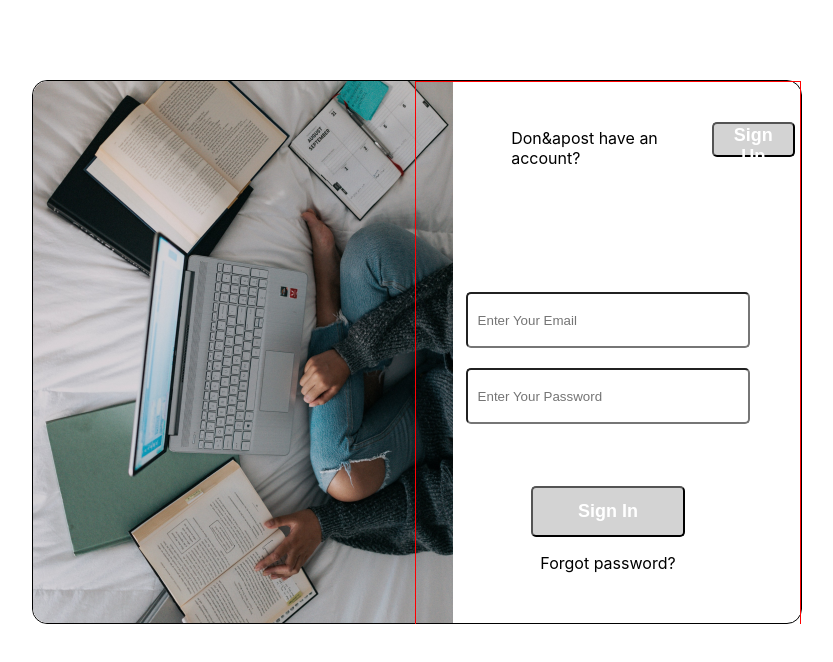
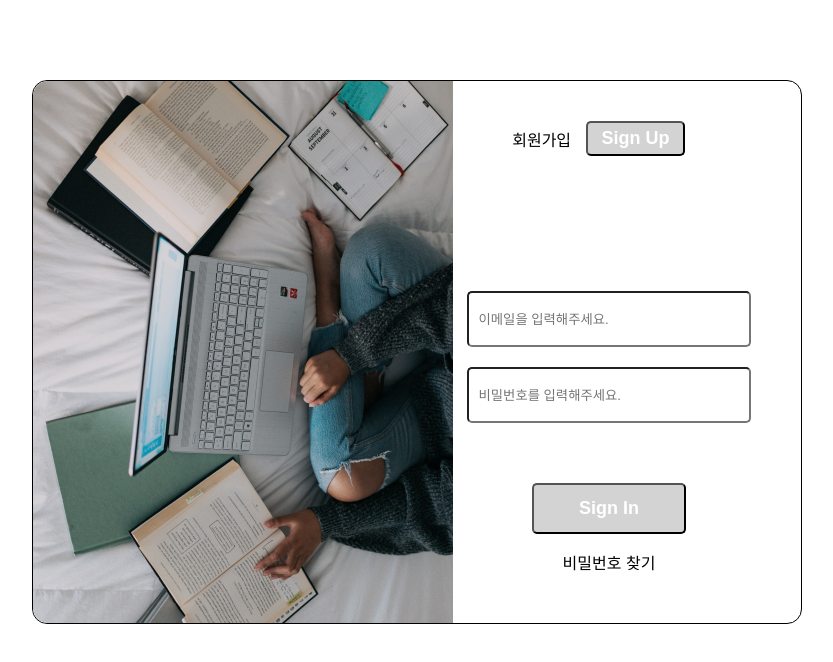
Before and after one commit to InQ-InQ-InQ-InQ-InQ/LearnEase_FE, a React (Create React App) app in the folder frontend/: page /api/login in a window 1280 px wide. Shown: the top 662 px of the page, without its empty margins (223-1056 px from the left). Built offline with nearby package versions, Linux system fonts and the light colour scheme.

Commit message:
feat: 로그인 기능 구현

```diff
--- a/frontend/src/page/Login.jsx
+++ b/frontend/src/page/Login.jsx
@@ -1,8 +1,38 @@
-import React from 'react';
+import React, { useState } from 'react';
+import { useNavigate } from 'react-router-dom';
+import axios from 'axios';
 import styles from '../style/Login.module.css';
 import sample from '../img/sample.png';
 
 function Login() {
+  const [email, setEmail] = useState('');
+  const [password, setPassword] = useState('');
+  const [setIsLoggedIn] = useState(false);
+  const navigate = useNavigate();
+
+  const setToken = (accessToken) => {
+    sessionStorage.setItem('accessToken', accessToken);
+    setIsLoggedIn(true);
+  };
+
+  const handleLogin = async () => {
+    try {
+      const account = {
+        loginEmail: email,
+        loginPassword: password,
+      };
+
+      const response = await axios.post('/api/login/auth', account);
+      const { accessToken, refreshToken } = response.data;
+      setToken(accessToken);
+      sessionStorage.setItem('refreshToken', refreshToken);
+      alert('로그인 성공');
+      navigate('/api/home');
+    } catch (error) {
+      alert(error.response.data.errorMessage);
+    }
+  };
+
   return (
     <div className={styles.viewport}>
       <div className={styles.box}>
@@ -10,7 +40,7 @@ function Login() {
         <div className={styles.contents}>
           <div className={styles.header}>
             <div className={styles.headerwrap}>
-              <p>Don&apost have an account?</p>
+              <p>회원가입</p>
               <a href="/api/signup">
                 <button type="button" className={styles.signUpBtn}>
                   Sign Up
@@ -20,21 +50,23 @@ function Login() {
           </div>
           <div className={styles.main}>
             <input
-              type="emil"
+              type="email"
               className={styles.input}
-              placeholder="Enter Your Email"
+              onChange={(e) => setEmail(e.target.value)}
+              placeholder="이메일을 입력해주세요."
             />
             <input
               type="password"
               className={styles.input}
-              placeholder="Enter Your Password"
+              onChange={(e) => setPassword(e.target.value)}
+              placeholder="비밀번호를 입력해주세요."
             />
           </div>
           <div className={styles.footer}>
-            <button type="button" className={styles.signInBtn}>
+            <button type="button" className={styles.signInBtn} onClick={handleLogin}>
               Sign In
             </button>
-            <p>Forgot password?</p>
+            <p>비밀번호 찾기</p>
           </div>
         </div>
       </div>
--- a/frontend/src/style/Login.module.css
+++ b/frontend/src/style/Login.module.css
@@ -19,7 +19,6 @@
 .contents {
   width: 50%;
   height: 100%;
-  border: 1px solid red;
   position: absolute;
   right: 0;
 }
```
